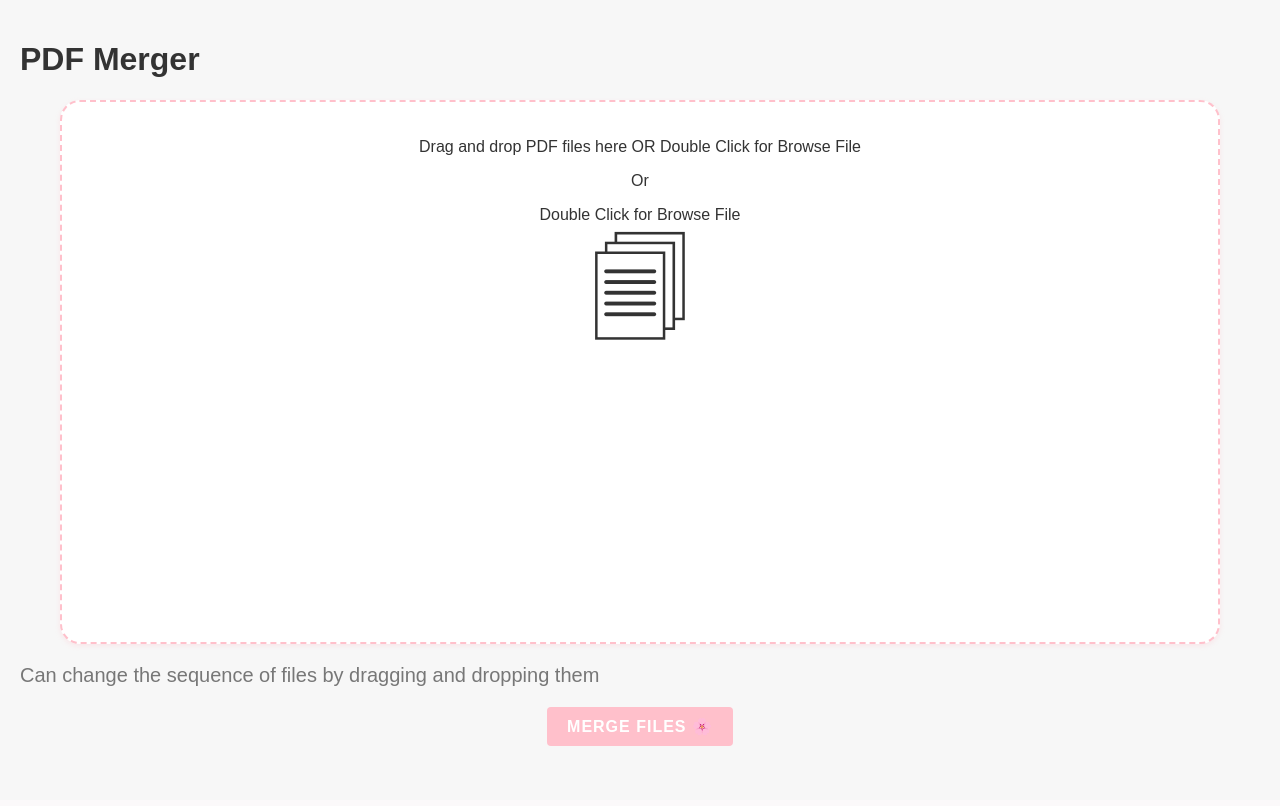
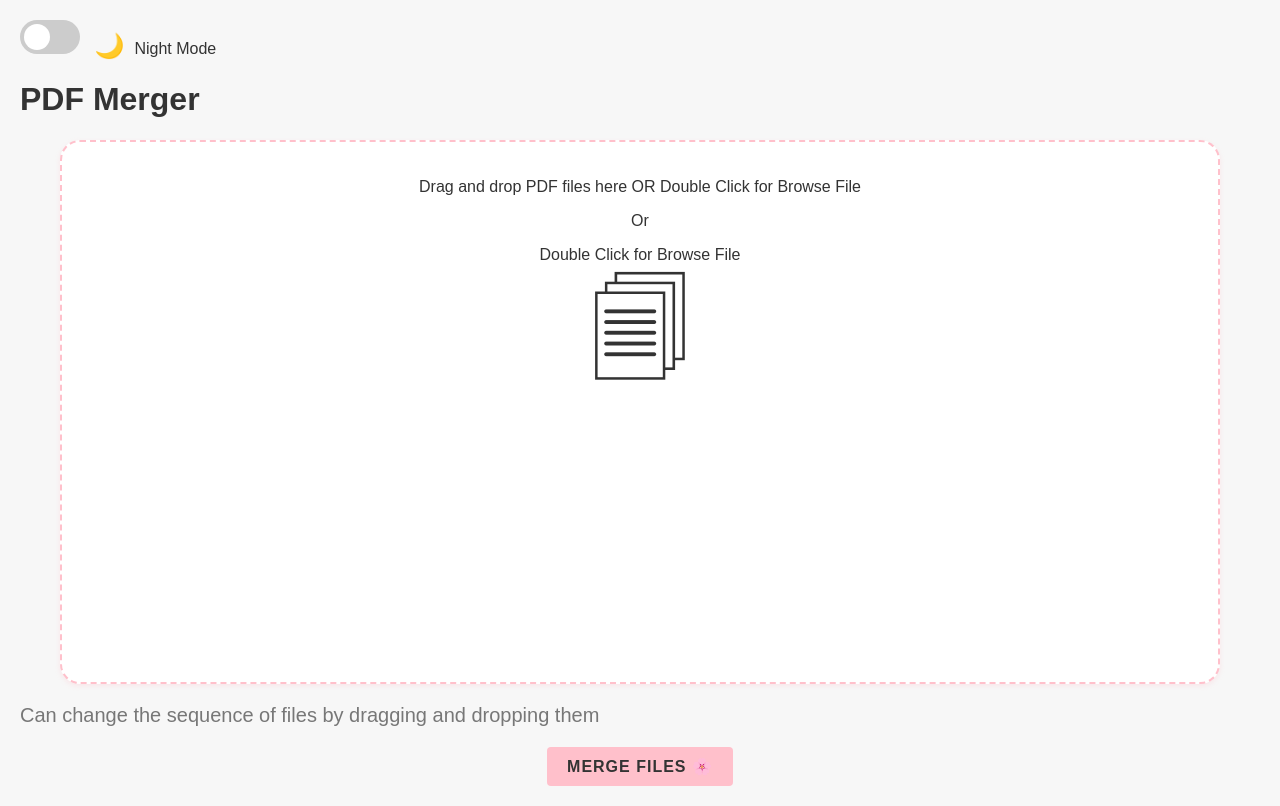
Before and after one commit to lookmhen/combinepdf, a Flask app: page / in a window 1280 px wide. Before the commit the page ends 746 px from the top, so only its background shows below. Run offline with Flask 3, Linux system fonts and the light colour scheme.

Commit message:
Add Nightmode toggle

```diff
--- a/templates/index.html
+++ b/templates/index.html
@@ -1,6 +1,11 @@
 <!DOCTYPE html>
 <html>
 <head>
+    <div class="toggle">
+        <input type="checkbox" id="night-mode" />
+        <div class="slider"></div>
+    </div>
+    <label class="toggle-label" for="night-mode">Night Mode</label>
     <title>PDF Merger</title>
     <style>
         body {
@@ -10,6 +15,114 @@
             margin: 0;
             padding: 20px;
         }
+
+        /* Add Night Mode Styles */
+            body.night-mode {
+            background-color: #222;
+            color: #fff;
+        }
+
+        body.night-mode #drop-area {
+            background-color: #444;
+            border-color: #888;
+            box-shadow: 0 2px 5px rgba(0, 0, 0, 0.3);
+        }
+
+        body.night-mode .file-entry {
+            background-color: #fff;
+            color: #333; /* Specify the desired text color for file entries */
+            border-left: 2px solid #ffc0cb;
+            box-shadow: 0 2px 5px rgba(255, 192, 203, 0.3);
+        }
+
+        /* Add Moon Icon Styles */
+        #night-mode-label::before {
+            content: '\1F319'; /* Unicode character for moon symbol */
+            font-size: 24px;
+            margin-right: 10px;
+        }
+
+                /* Add Toggle Switch Styles */
+        #night-mode {
+            display: none;
+        }
+
+        .toggle {
+            position: relative;
+            display: inline-block;
+            width: 60px;
+            height: 34px;
+        }
+
+        .toggle input {
+            opacity: 0;
+            width: 0;
+            height: 0;
+        }
+
+        .slider {
+            position: absolute;
+            cursor: pointer;
+            top: 0;
+            left: 0;
+            right: 0;
+            bottom: 0;
+            background-color: #ccc;
+            transition: 0.4s;
+            border-radius: 34px;
+        }
+
+        .slider:before {
+            position: absolute;
+            content: "";
+            height: 26px;
+            width: 26px;
+            left: 4px;
+            bottom: 4px;
+            background-color: white;
+            transition: 0.4s;
+            border-radius: 50%;
+        }
+
+        #night-mode:checked + .slider {
+            background-color: #2b2b2b;
+        }
+
+        #night-mode:checked + .slider:before {
+            transform: translateX(26px);
+        }
+
+        .toggle-label {
+            margin-left: 10px;
+            font-size: 16px;
+            user-select: none;
+        }
+
+        /* Add Moon Icon Styles */
+        .toggle-label::before {
+            content: '\1F319'; /* Unicode character for moon symbol */
+            font-size: 24px;
+            margin-right: 10px;
+        }
+
+        /* Add Night Mode Styles */
+        body.night-mode {
+            background-color: #222;
+            color: #fff;
+        }
+
+        body.night-mode #drop-area {
+            background-color: #444;
+            border-color: #888;
+            box-shadow: 0 2px 5px rgba(0, 0, 0, 0.3);
+        }
+
+/* Add more night mode styles as needed */
+
+
+
+        /* Add more night mode styles as needed */
+
 
         #drop-area {
             border: 2px dashed #ffc0cb;
@@ -105,7 +218,7 @@
 			  font-size: 12px;
 			  text-align: center;
 			  line-height: 24px;
-			  transform: rotate(0deg);
+			  transform: rotate(45deg);
 			}
 
 
@@ -132,10 +245,12 @@
         }
 
 
+
     </style>
 </head>
 <body>
     <h1>PDF Merger</h1>
+
 
     <div id="drop-area" ondblclick="browseFiles()">
         <p>Drag and drop PDF files here OR Double Click for Browse File</p>
@@ -148,10 +263,30 @@
     <div id="move-description" style=font-size:20px>Can change the sequence of files by dragging and dropping them</div>
 
     <form id="merge-form" action="/merge" method="POST">
-        <input type="submit" id="merge-button" value="Merge Files &#127800;" class="merge-button">
+        <input type="submit" id="merge-button" value="Merge Files &#127800;" class="merge-button"style="color:#333;font-family: 'Arial', sans-serif;">
     </form>
 
     <script>
+
+    // JavaScript for Night Mode Toggle
+    var nightModeCheckbox = document.getElementById('night-mode');
+    var nightModeLabel = document.getElementById('night-mode-label');
+
+    nightModeCheckbox.addEventListener('change', function () {
+        document.body.classList.toggle('night-mode', this.checked);
+    });
+
+    // Check the night mode preference if saved
+    var nightModePreference = localStorage.getItem('nightModePreference');
+    if (nightModePreference === 'true') {
+        nightModeCheckbox.checked = true;
+        document.body.classList.add('night-mode');
+    }
+
+    // Save night mode preference
+    nightModeCheckbox.addEventListener('change', function () {
+        localStorage.setItem('nightModePreference', this.checked);
+    });
 
 
     var fileList = [];
```
